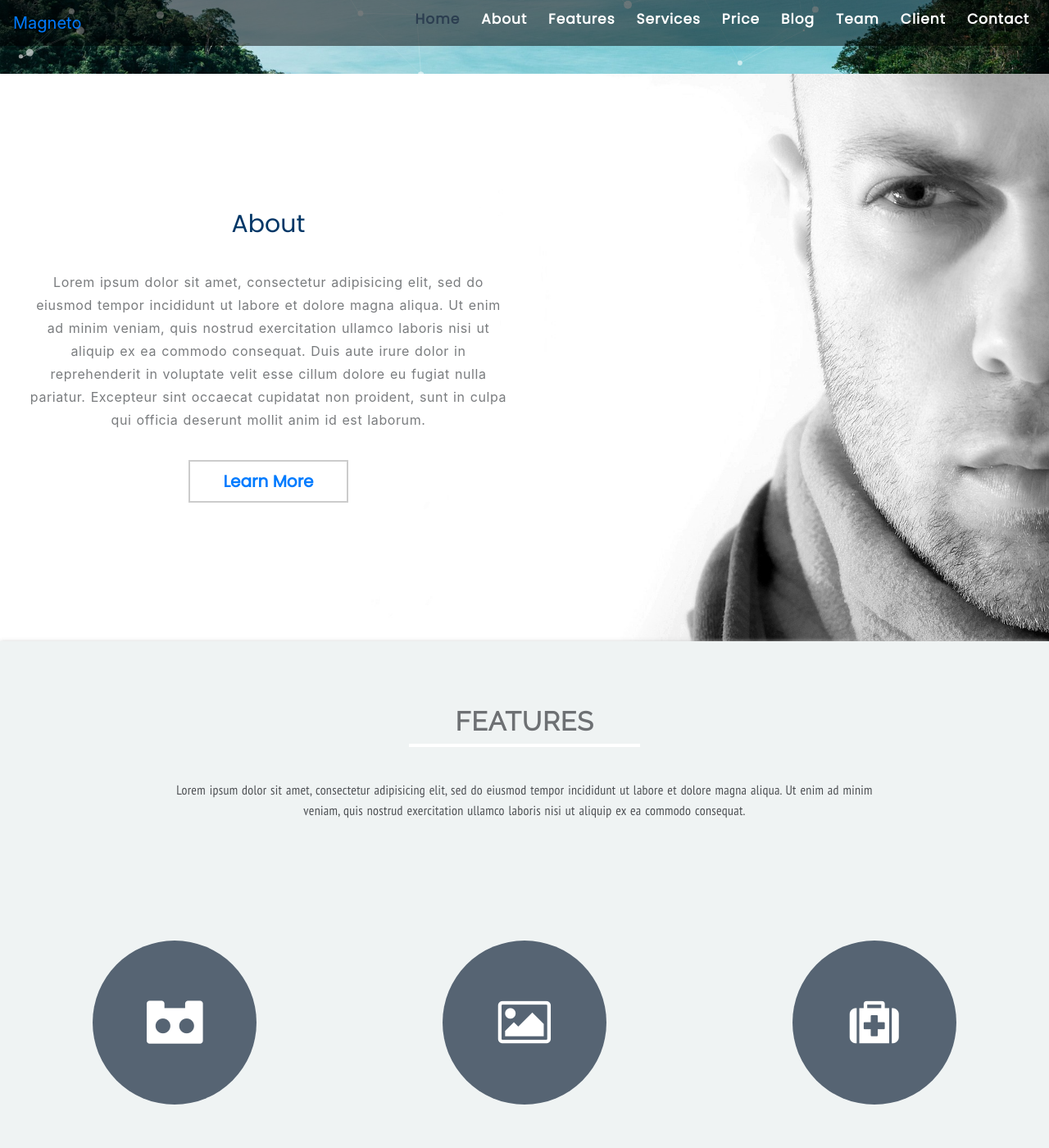
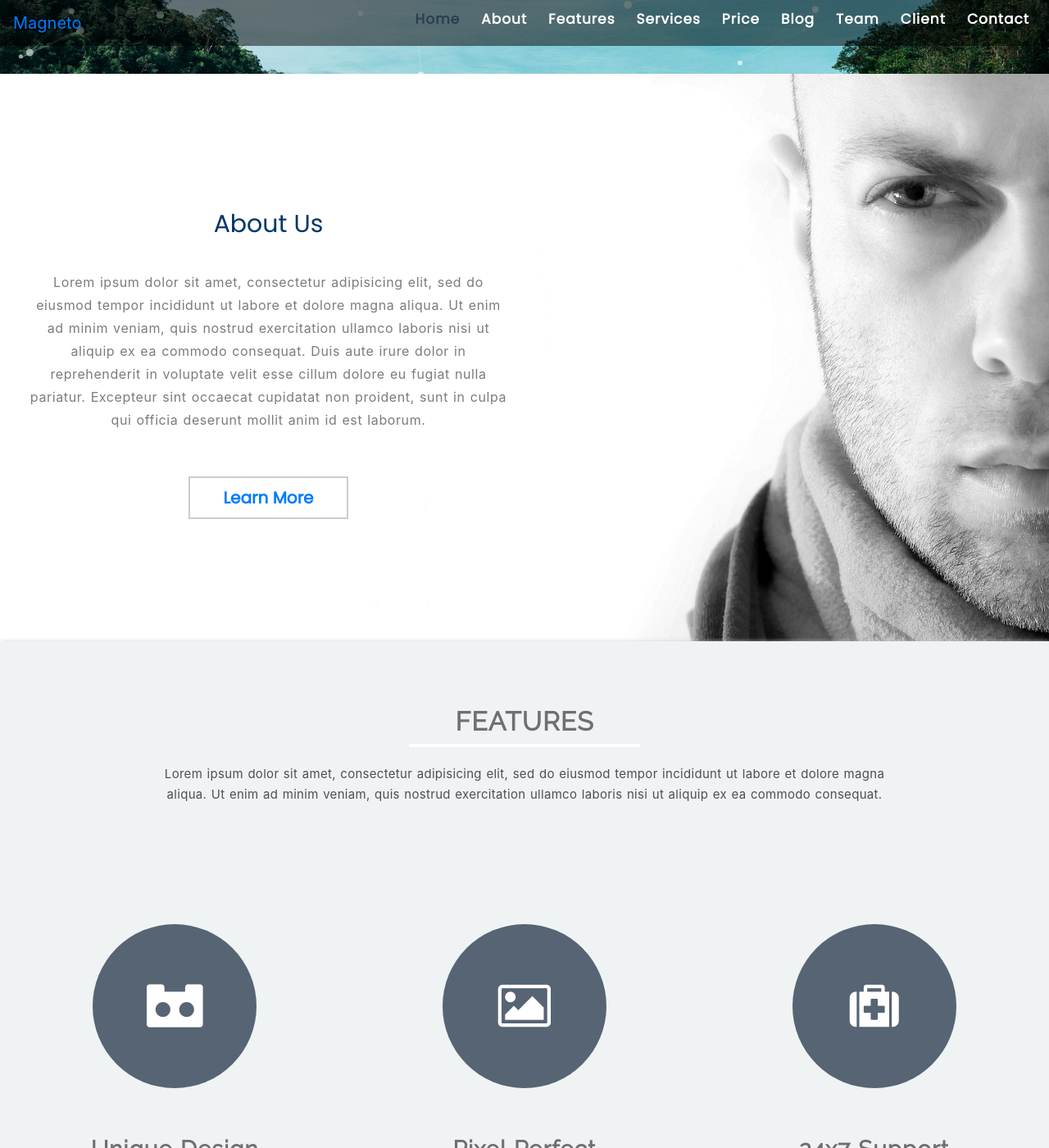
Before and after one commit to Jekyllfox/Magneto, a Jekyll site: the page built from index.html, in a window 1280 px wide and 1400 px high, scrolled down 558 px. Shown: the whole window at 82% size. Built offline with Jekyll 4.4.1, drawn with Linux system fonts in a browser that asks for light colours; nearby versions of some CDN libraries; Markdown is read by kramdown in place of the engine named in the settings; some of the changed text lies outside the part shown.

Commit message:
initial commit

```diff
--- a/css/style.css
+++ b/css/style.css
@@ -341,7 +341,7 @@
 border: 2px solid #ccc;
 padding: 10px 40px;
 position: relative;
-top: 30px;
+top: 50px;
 font-size: 20px;
 font-family: 'Poppins', sans-serif;
 font-weight: 600;
@@ -373,7 +373,7 @@
   border: 2px solid #fff;
   width: 22%;
   margin: 0 auto;
-  margin-bottom: 40px;
+  margin-bottom: 20px;
 }
 #top-para{
   padding-left: 200px;
@@ -381,7 +381,7 @@
   letter-spacing: 0.3px;
   word-spacing: 1px;
   line-height: 25px;
-  font-family: 'PT Sans Narrow', sans-serif;
+  font-size: 15px;
 }
 .fea-logo{
   margin: 130px auto 60px auto;
@@ -408,12 +408,10 @@
 }
 figcaption p{
   text-align: center;
-  padding-top: 16px;
-  letter-spacing: 0.3px;
-  word-spacing: 1px;
+  padding: 10px 20px;
   line-height: 25px;
-  font-family: 'PT Sans Narrow', sans-serif;
   margin-bottom: 50px;
+  font-size: 15px;
 }
 
 /******************************************Services**************************************/
@@ -432,10 +430,10 @@
 width: 100%;
 margin: 0 auto;
 text-align: center;
+color: #ccc;
 letter-spacing: 0.5px;
 word-spacing: 1px;
-margin-bottom: 100px;
-font-family: 'PT Sans Narrow', sans-serif;
+margin: 4px 0px 100px 0px;
 }
 .service-image{
   width: 300px;
--- a/index.html
+++ b/index.html
@@ -8,7 +8,7 @@
     <div class="row">
       <div class="col-lg-12">
         <div class="content">
-          <h2>about</h2>
+          <h2>about us</h2>
         <p>Lorem ipsum dolor sit amet, consectetur adipisicing elit, sed do eiusmod tempor incididunt ut labore et dolore magna aliqua. Ut enim ad minim veniam, quis nostrud exercitation ullamco laboris nisi ut aliquip ex ea commodo consequat. Duis aute irure dolor in reprehenderit in voluptate velit esse cillum dolore eu fugiat nulla pariatur. Excepteur sint occaecat cupidatat non proident, sunt in culpa qui officia deserunt mollit anim id est laborum.</p>
         <a href="#">Learn More</a>
       </div>
@@ -170,25 +170,25 @@
               </li>
               <li>
                 <h6>autoresponder</h6>
-                <span><p>14 days trial</p></span>
+                <span>14 days trial</span>
                 <br>
                 <hr>
               </li>
               <li>
                 <h6>chat history</h6>
-                <span><p>no</p></span>
+                <span>no</span>
                 <br>
                 <hr>
               </li>
               <li>
                 <h6>statistic</h6>
-                <span><p>14 days trial</p></span>
+                <span>14 days trial</span>
                 <br>
                 <hr>
               </li>
               <li>
                 <h6>support</h6>
-                <span><p>yes</p></span>
+                <span>yes</span>
                 <br>
                 <hr>
               </li>
@@ -215,25 +215,25 @@
               </li>
               <li>
                 <h6>autoresponder</h6>
-                <span><p>14 days trial</p></span>
+                <span>14 days trial</span>
                 <br>
                 <hr>
               </li>
               <li>
                 <h6>chat history</h6>
-                <span><p>no</p></span>
+                <span>no</span>
                 <br>
                 <hr>
               </li>
               <li>
                 <h6>statistic</h6>
-                <span><p>14 days trial</p></span>
+                <span>14 days trial</span>
                 <br>
                 <hr>
               </li>
               <li>
                 <h6>support</h6>
-                <span><p>yes</p></span>
+                <span>yes</span>
                 <br>
                 <hr>
               </li>
@@ -261,25 +261,25 @@
               </li>
               <li>
                 <h6>autoresponder</h6>
-                <span><p>14 days trial</p></span>
+                <span>14 days trial</span>
                 <br>
                 <hr>
               </li>
               <li>
                 <h6>chat history</h6>
-                <span><p>no</p></span>
+                <span>no</span>
                 <br>
                 <hr>
               </li>
               <li>
                 <h6>statistic</h6>
-                <span><p>14 days trial</p></span>
+                <span>14 days trial</span>
                 <br>
                 <hr>
               </li>
               <li>
                 <h6>support</h6>
-                <span><p>yes</p></span>
+                <span>yes</span>
                 <br>
                 <hr>
               </li>
```
Also changed, not shown: other parts of index.html (+1 -1 lines), 2 other files.
